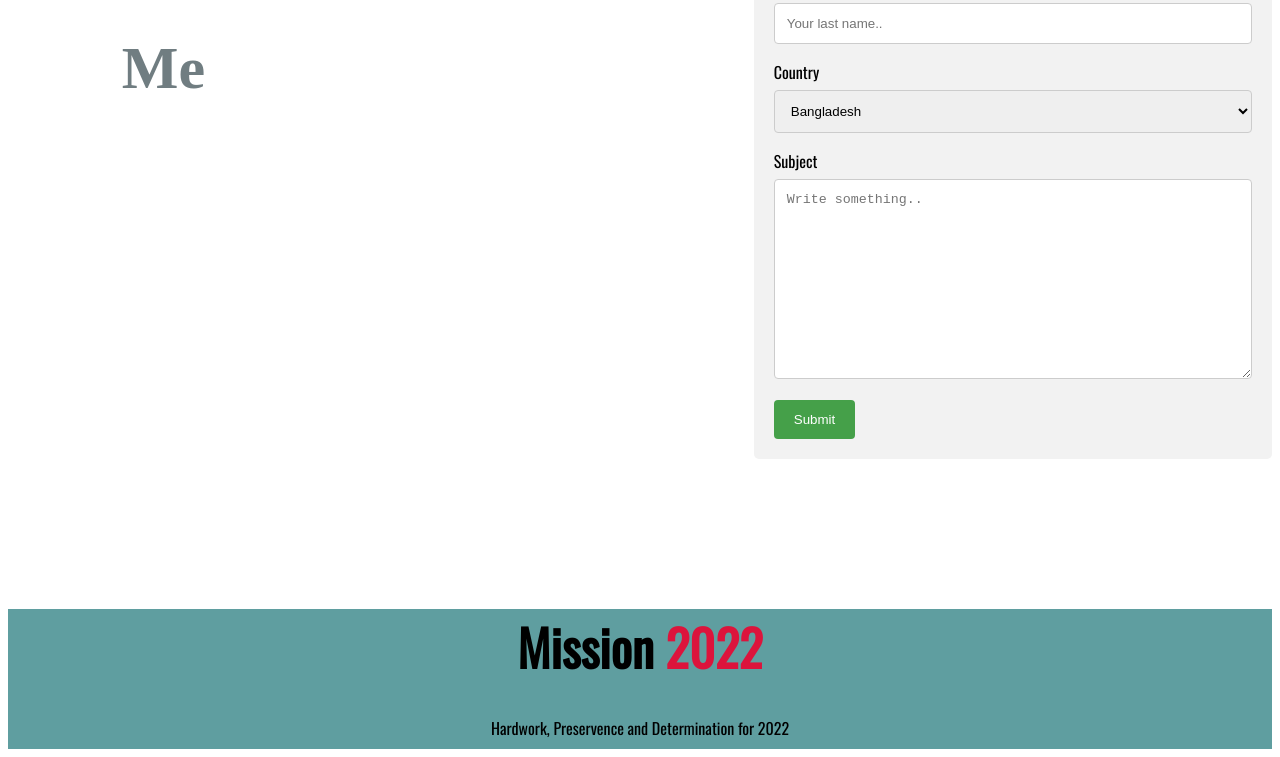
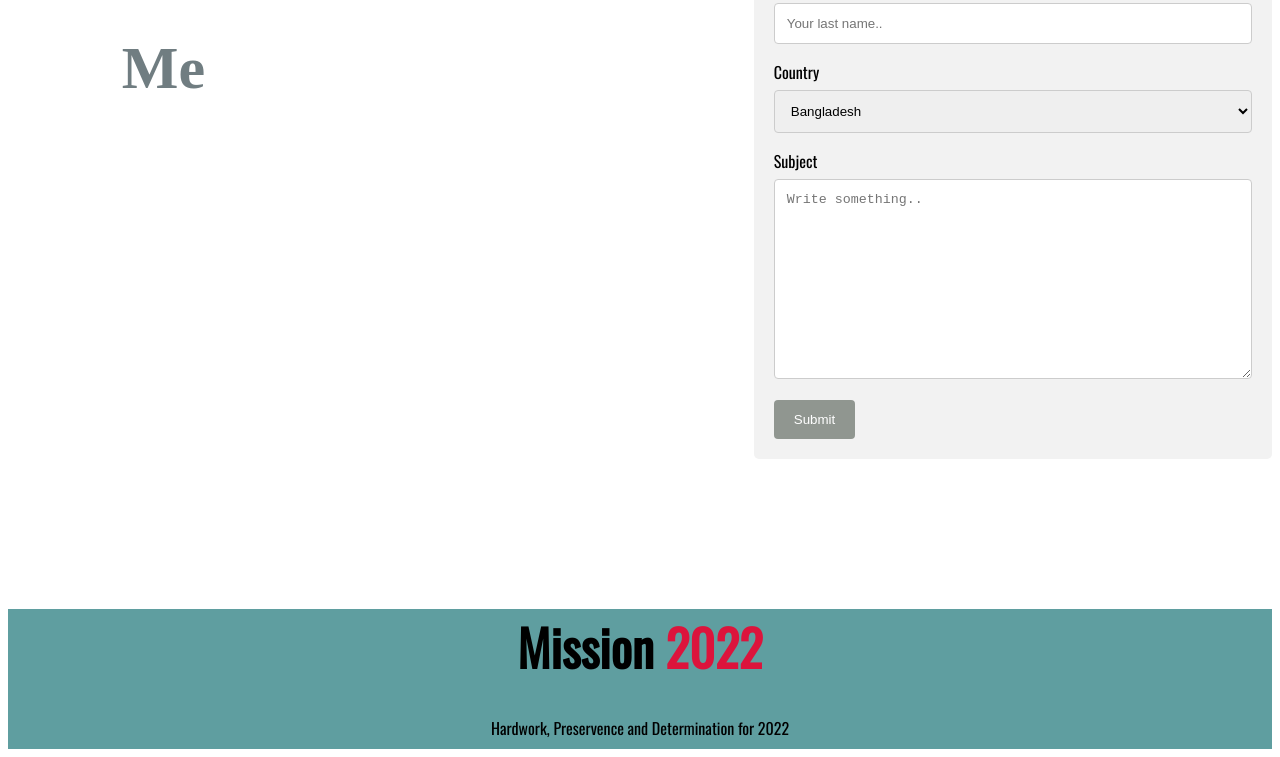
Before and after one commit to AntorPoddar/assignment-portfolio, a plain HTML site: page index.html in a window 1280 px wide. Shown: the part 2375-3132 px from the top of the page. Drawn offline with nearby package versions, Linux system fonts and the light colour scheme.

Commit message:
css change

```diff
--- a/style.css
+++ b/style.css
@@ -91,14 +91,14 @@ input[type=text], select, textarea {
     resize: vertical
   }
   input[type=submit] {
-    background-color: #04AA6D;
+    background-color: #85918c;
     color: white;
     padding: 12px 20px;
     border: none;
     border-radius: 4px;
     cursor: pointer;
   }
-  input[type=submit] {background-color: #45a049;
+  input[type=submit] {background-color: #909690;
 
   }
   .container {
```
